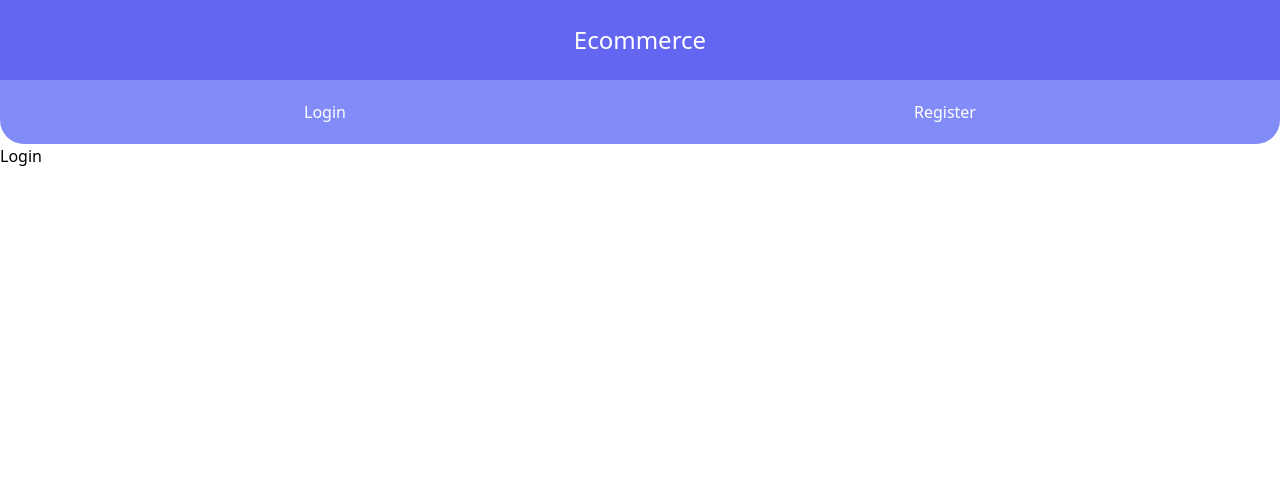
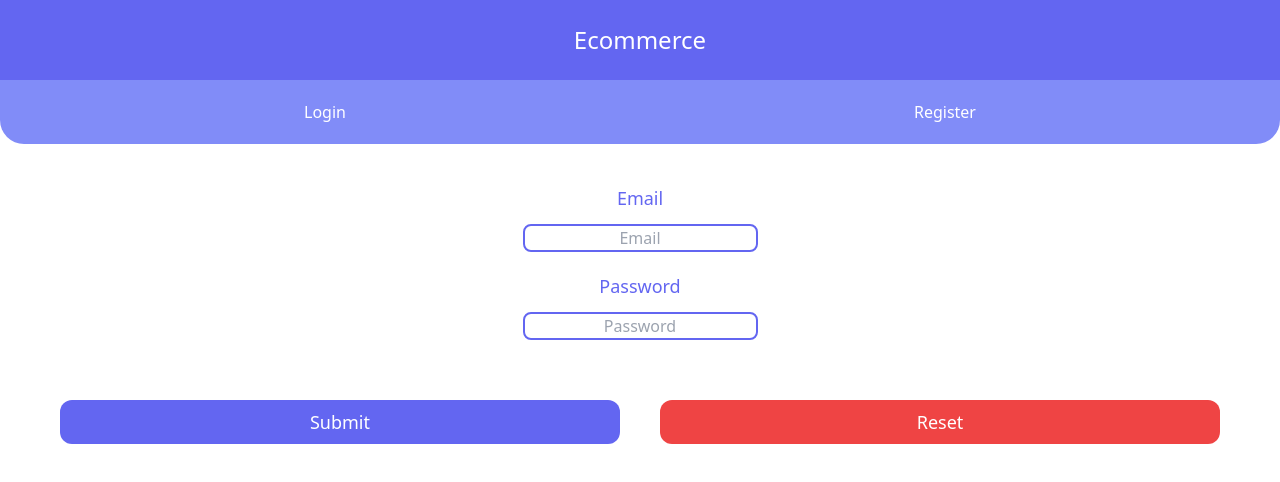
Before and after one commit to Axeloooo/Ecommerce-Client, a React (Vite) app: page /auth/login in a window 1280 px wide. Shown: the top 482 px of the page. Built offline with nearby package versions, Linux system fonts and the light colour scheme.

Commit message:
feat(login): Login communication with backend api implemented

```diff
--- a/src/App.tsx
+++ b/src/App.tsx
@@ -1,6 +1,7 @@
 import Navbar from "./components/Navbar";
 import Register from "./components/Register";
 import Login from "./components/Login";
+import Products from "./components/Products";
 import { Route, BrowserRouter, Routes } from "react-router-dom";
 
 function App() {
@@ -11,6 +12,7 @@ function App() {
         <Routes>
           <Route path="/auth/login" element={<Login />}></Route>
           <Route path="/auth/register" element={<Register />}></Route>
+          <Route path="/products" element={<Products />}></Route>
         </Routes>
       </BrowserRouter>
     </>
--- a/src/components/Login.tsx
+++ b/src/components/Login.tsx
@@ -1,5 +1,84 @@
+import { FormEvent, ChangeEvent, useState } from "react";
+import { NavigateFunction, useNavigate } from "react-router-dom";
+import { loginUser } from "../hooks/auth";
+
 function Login() {
-  return <div>Login</div>;
+  const navigate: NavigateFunction = useNavigate();
+
+  const [formData, setFormData] = useState({
+    email: "",
+    password: "",
+  });
+
+  const handleChange = (e: ChangeEvent<HTMLInputElement>) => {
+    const { name, value } = e.target;
+    setFormData({ ...formData, [name]: value });
+  };
+
+  const handleSubmit = async (e: FormEvent<HTMLFormElement>) => {
+    e.preventDefault();
+    const statusCode: number = await loginUser(formData);
+
+    if (statusCode === 200) {
+      setFormData({
+        email: "",
+        password: "",
+      });
+      navigate("/products");
+    }
+  };
+
+  return (
+    <form
+      className="flex flex-col w-full gap-5 pt-10 px-5"
+      onSubmit={handleSubmit}
+    >
+      <div className="flex flex-col justify-around items-center text-indigo-500 gap-3 w-full">
+        <h1 className="text-lg">Email</h1>
+        <div className="flex gap-2 justify-around content-evenly">
+          <input
+            placeholder="Email"
+            type="email"
+            className="border-2 border-indigo-500 rounded-lg text-center w-full"
+            name="email"
+            onChange={handleChange}
+            required
+          ></input>
+        </div>
+      </div>
+
+      <div className="flex flex-col justify-around items-center text-indigo-500 gap-3 w-full">
+        <h1 className="text-lg">Password</h1>
+        <div className="flex gap-2 justify-around">
+          <input
+            placeholder="Password"
+            type="password"
+            className="border-2 border-indigo-500 rounded-lg text-center w-full"
+            name="password"
+            onChange={handleChange}
+            required
+          ></input>
+        </div>
+      </div>
+
+      <div className="flex flex-col justify-around items-center text-indigo-500 gap-3 w-full pt-10">
+        <div className="flex justify-center w-full gap-10 px-10">
+          <button
+            type="submit"
+            className="rounded-xl bg-indigo-500 text-white p-2 text-lg w-full"
+          >
+            Submit
+          </button>
+          <button
+            type="reset"
+            className="rounded-xl bg-red-500 text-white p-2 text-lg w-full"
+          >
+            Reset
+          </button>
+        </div>
+      </div>
+    </form>
+  );
 }
 
 export default Login;
--- a/src/components/Products.tsx
+++ b/src/components/Products.tsx
@@ -0,0 +1,11 @@
+import { useEffect, useState } from "react";
+import { getProducts } from "../hooks/products";
+
+export default function Products() {
+  const [products, setProducts] = useState([]);
+
+  useEffect(() => {
+    getProducts();
+  }, []);
+  return <div>Products</div>;
+}
--- a/src/components/Register.tsx
+++ b/src/components/Register.tsx
@@ -1,7 +1,10 @@
 import { FormEvent, ChangeEvent, useState } from "react";
-import { registerUser } from "../hooks/register";
+import { NavigateFunction, useNavigate } from "react-router-dom";
+import { registerUser } from "../hooks/auth";
 
 export default function Register() {
+  const navigate: NavigateFunction = useNavigate();
+
   const [formData, setFormData] = useState({
     firstName: "",
     lastName: "",
@@ -17,8 +20,9 @@ export default function Register() {
 
   const handleSubmit = async (e: FormEvent<HTMLFormElement>) => {
     e.preventDefault();
-    registerUser(formData);
-    e.currentTarget.reset();
+    const statusCode: number = await registerUser(formData);
+
+    if (statusCode === 200) {
       setFormData({
         firstName: "",
         lastName: "",
@@ -26,6 +30,8 @@ export default function Register() {
         email: "",
         password: "",
       });
+      navigate("/products");
+    }
   };
 
   return (
--- /dev/null
+++ b/src/hooks/auth.ts
@@ -0,0 +1,37 @@
+// const API: string = "https://ecommerce-api-production-c90c.up.railway.app";
+const API: string = "http://localhost:8080";
+
+interface registerUser {
+  firstName: string;
+  lastName: string;
+  age: string;
+  email: string;
+  password: string;
+}
+
+type loginUser = Omit<registerUser, "firstName" | "lastName" | "age">;
+
+export const registerUser = async (user: registerUser) => {
+  const res: Response = await fetch(`${API}/api/sessions/register`, {
+    method: "POST",
+    headers: {
+      "Content-Type": "application/json",
+    },
+    body: JSON.stringify(user),
+    credentials: "include",
+  });
+  return res.status;
+};
+
+export const loginUser = async (user: loginUser) => {
+  const res: Response = await fetch(`${API}/api/sessions/login`, {
+    method: "POST",
+    headers: {
+      "Content-Type": "application/json",
+    },
+    body: JSON.stringify(user),
+    credentials: "include",
+  });
+  console.log(await res.json());
+  return res.status;
+};
--- /dev/null
+++ b/src/hooks/products.ts
@@ -0,0 +1,10 @@
+// const API: string = "https://ecommerce-api-production-c90c.up.railway.app";
+const API: string = "http://localhost:8080";
+
+export const getProducts = async () => {
+  const res: Response = await fetch(`${API}/api/products`, {
+    method: "GET",
+    credentials: "include",
+  });
+  console.log(await res.json());
+};
--- a/src/hooks/register.ts
+++ /dev/null
@@ -1,20 +0,0 @@
-const API = "https://ecommerce-api-production-c90c.up.railway.app";
-
-interface User {
-  firstName: string;
-  lastName: string;
-  age: string;
-  email: string;
-  password: string;
-}
-
-export const registerUser = async (user: User) => {
-  const res: Response = await fetch(`${API}/api/sessions/register`, {
-    method: "POST",
-    headers: {
-      "Content-Type": "application/json",
-    },
-    body: JSON.stringify(user),
-  });
-  console.log(res);
-};
```
Lines whose indentation alone changed are shown as unchanged.
